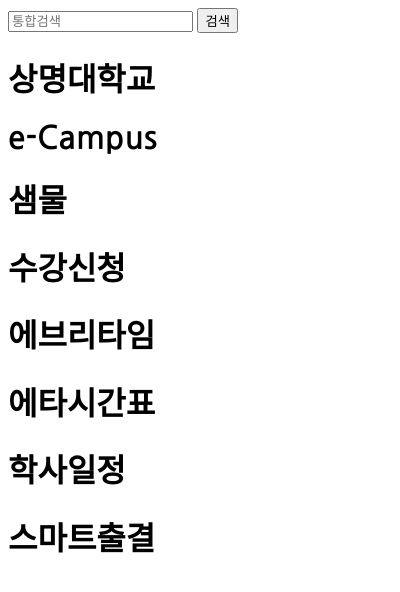
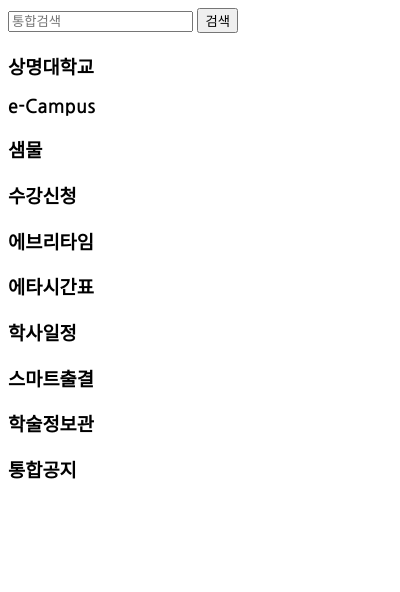
Before and after one commit to HiBixby/SMU_Whale_Extention, a browser extension: page popup/index.html in a window 400 px wide. Drawn offline with Linux system fonts and the light colour scheme.

Commit message:
🎨 h1 -> h3, 학술정보관,통합공지 링크 추가

```diff
--- a/popup/index.html
+++ b/popup/index.html
@@ -10,14 +10,16 @@
       <button>검색</button>
     </div>
 
-    <a href="https://www.smu.ac.kr" target="_blank"><h1>상명대학교</h1></a>
-    <a href="https://ecampus.smu.ac.kr" target="_blank"><h1>e-Campus</h1></a>
-    <a href="https://smsso.smu.ac.kr" target="_blank"><h1>샘물</h1></a>
-    <a href="https://sugang.smu.ac.kr" target="_blank"><h1>수강신청</h1></a>
-    <a href="https://smu.everytime.kr" target="_blank"><h1>에브리타임</h1></a>
-    <a href="https://smu.everytime.kr/timetable" target="_blank"><h1>에타시간표</h1></a>
-    <a href="https://www.smu.ac.kr/ko/life/academicCalendar.do" target="_blank"><h1>학사일정</h1></a>
-    <a href="https://att.smu.ac.kr" target="_blank"><h1>스마트출결</h1></a>
+    <a href="https://www.smu.ac.kr" target="_blank"><h3>상명대학교</h3></a>
+    <a href="https://ecampus.smu.ac.kr" target="_blank"><h3>e-Campus</h3></a>
+    <a href="https://smsso.smu.ac.kr" target="_blank"><h3>샘물</h3></a>
+    <a href="https://sugang.smu.ac.kr" target="_blank"><h3>수강신청</h3></a>
+    <a href="https://smu.everytime.kr" target="_blank"><h3>에브리타임</h3></a>
+    <a href="https://smu.everytime.kr/timetable" target="_blank"><h3>에타시간표</h3></a>
+    <a href="https://www.smu.ac.kr/ko/life/academicCalendar.do" target="_blank"><h3>학사일정</h3></a>
+    <a href="https://att.smu.ac.kr" target="_blank"><h3>스마트출결</h3></a>
+    <a href="https://lib.smu.ac.kr" target="_blank"><h3>학술정보관</h3></a>
+    <a href="https://www.smu.ac.kr/lounge/notice/notice.do" target="_blank"><h3>통합공지</h3></a>
   </body>
   <script src="app.js"></script>
 </html>
```
